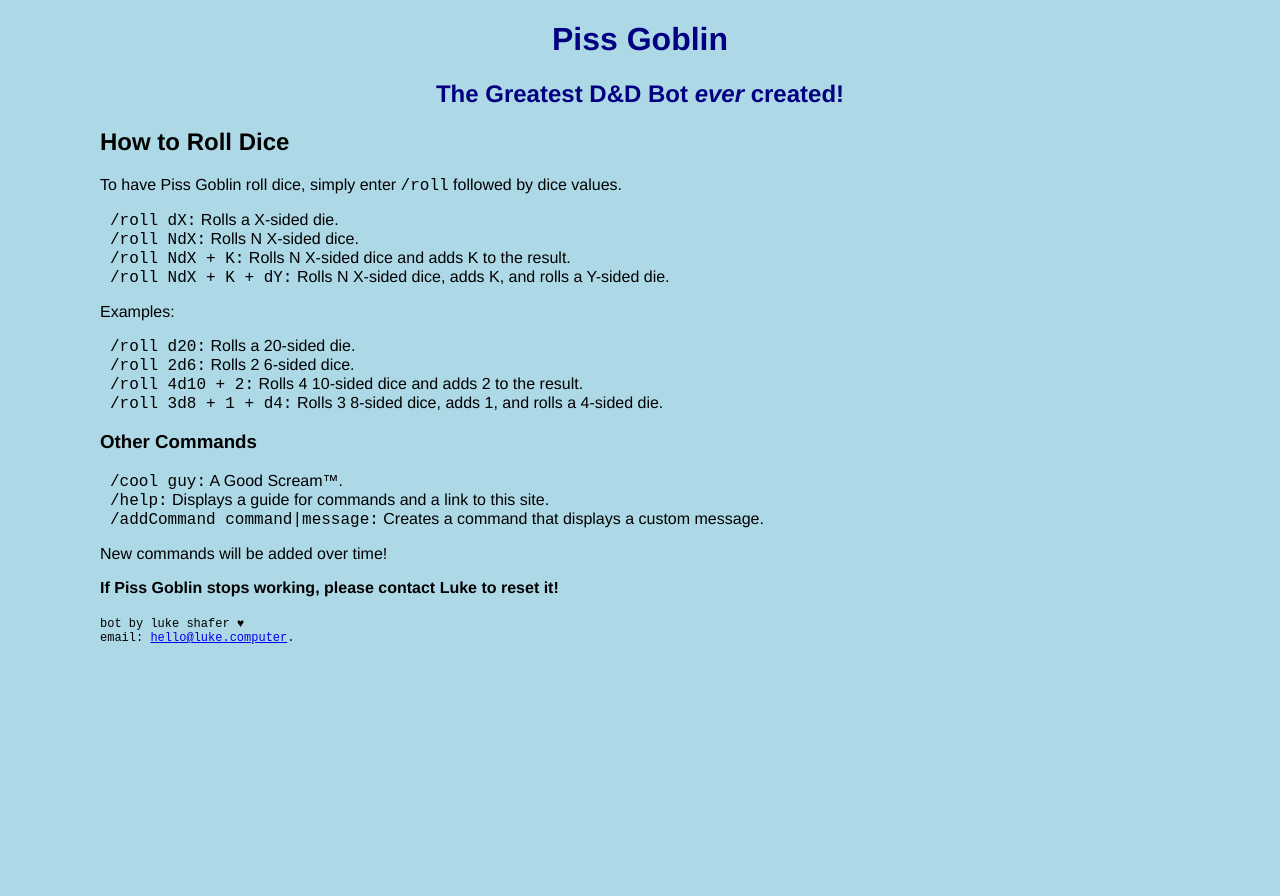
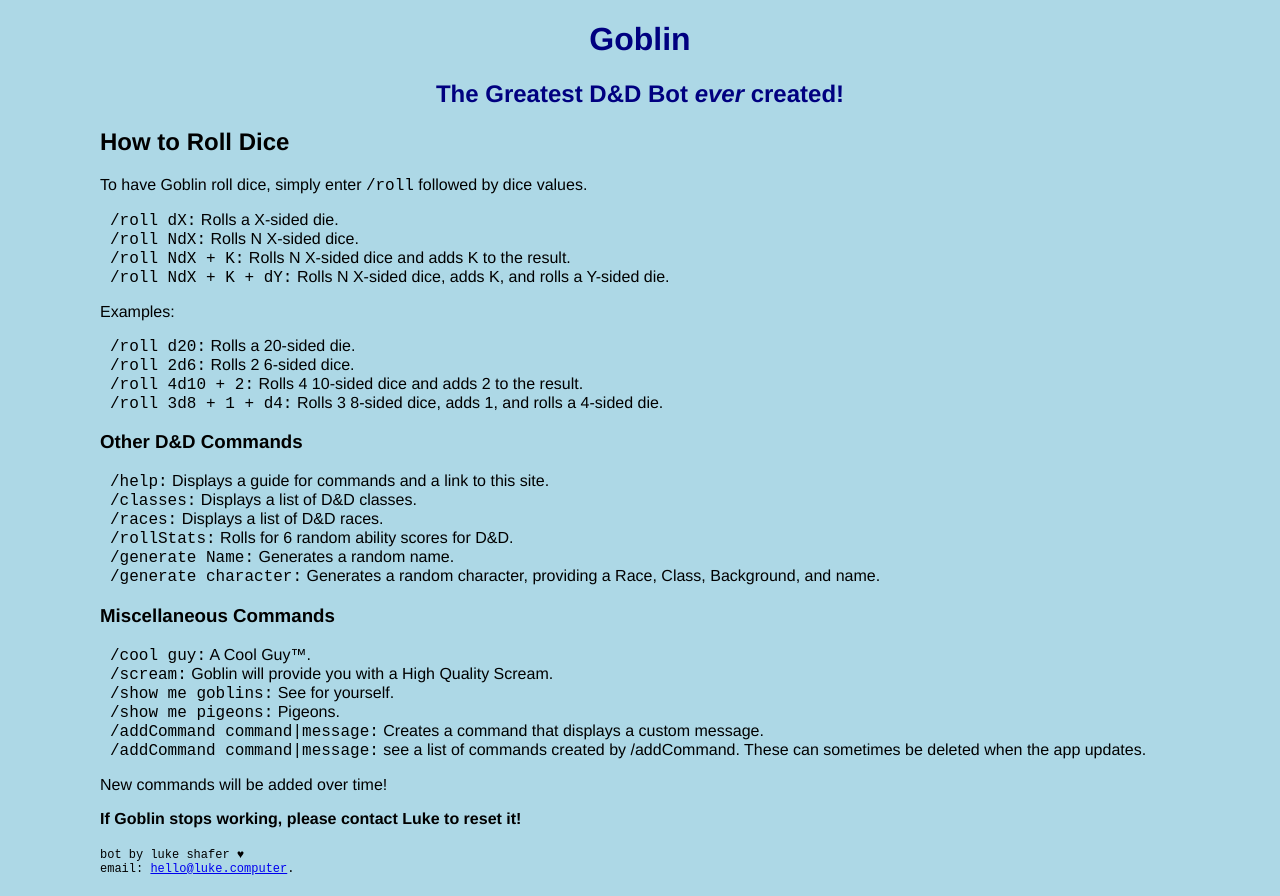
Before and after one commit to lukeshafer/lukeshafer.github.io, a plain HTML site: page index.html in a window 1280 px wide. Before the commit the page ends 800 px from the top, so only its background shows below. Drawn offline with Linux system fonts and the light colour scheme.

Commit message:
Update index.html

```diff
--- a/index.html
+++ b/index.html
@@ -2,20 +2,20 @@
 <html>
 <head>
 <meta charset="UTF-8">
-<title>Piss Goblin</title>
+<title>Goblin</title>
 <link rel ="stylesheet" type = "text/css" href = "./style.css">
 </head>
 
 <body>
 
-<h1 class="heading">Piss Goblin</h1>
+<h1 class="heading">Goblin</h1>
 <h2 class="heading">
     The Greatest D&amp;D Bot <i>ever</i> created!
 </h2>
 
 <h2>How to Roll Dice</h2>
 
-<p>To have Piss Goblin roll dice, simply enter <span class="courier">/roll</span> followed by dice values.</p>
+<p>To have Goblin roll dice, simply enter <span class="courier">/roll</span> followed by dice values.</p>
 
 <p class="tab">
     <span class="courier">/roll dX:</span> Rolls a X-sided die.<br />
@@ -34,12 +34,29 @@
 </p>
 
 
-<h3>Other Commands</h3>
+<h3>Other D&D Commands</h3>
 
 <p class="tab">
-    <span class="courier">/cool guy:</span> A Good Scream&trade;.<br />
     <span class="courier">/help:</span> Displays a guide for commands and a link to this site.<br />
+    <span class="courier">/classes:</span> Displays a list of D&D classes.<br />
+    <span class="courier">/races:</span> Displays a list of D&D races.<br />
+    <span class="courier">/rollStats:</span> Rolls for 6 random ability scores for D&D.<br />
+    <span class="courier">/generate Name:</span> Generates a random name.<br />
+    <span class="courier">/generate character:</span> Generates a random character, providing a Race, Class, Background, and name.<br />
+
+</p>
+
+<h3>Miscellaneous Commands</h3>
+
+<p class="tab">
+
+    <span class="courier">/cool guy:</span> A Cool Guy&trade;.<br />
+    <span class="courier">/scream:</span> Goblin will provide you with a High Quality Scream.<br />
+    <span class="courier">/show me goblins:</span> See for yourself.<br />
+    <span class="courier">/show me pigeons:</span> Pigeons.<br />
     <span class="courier">/addCommand command|message:</span> Creates a command that displays a custom message.<br />
+    <span class="courier">/addCommand command|message:</span> see a list of commands created by /addCommand. These can sometimes be deleted when the app updates.<br />
+
 </p>
 
 <p>
@@ -47,7 +64,7 @@
 </p>
 
 <p><b>
-    If Piss Goblin stops working, please contact Luke to reset it!
+    If Goblin stops working, please contact Luke to reset it!
 </b></p>
 
 </body>
```
